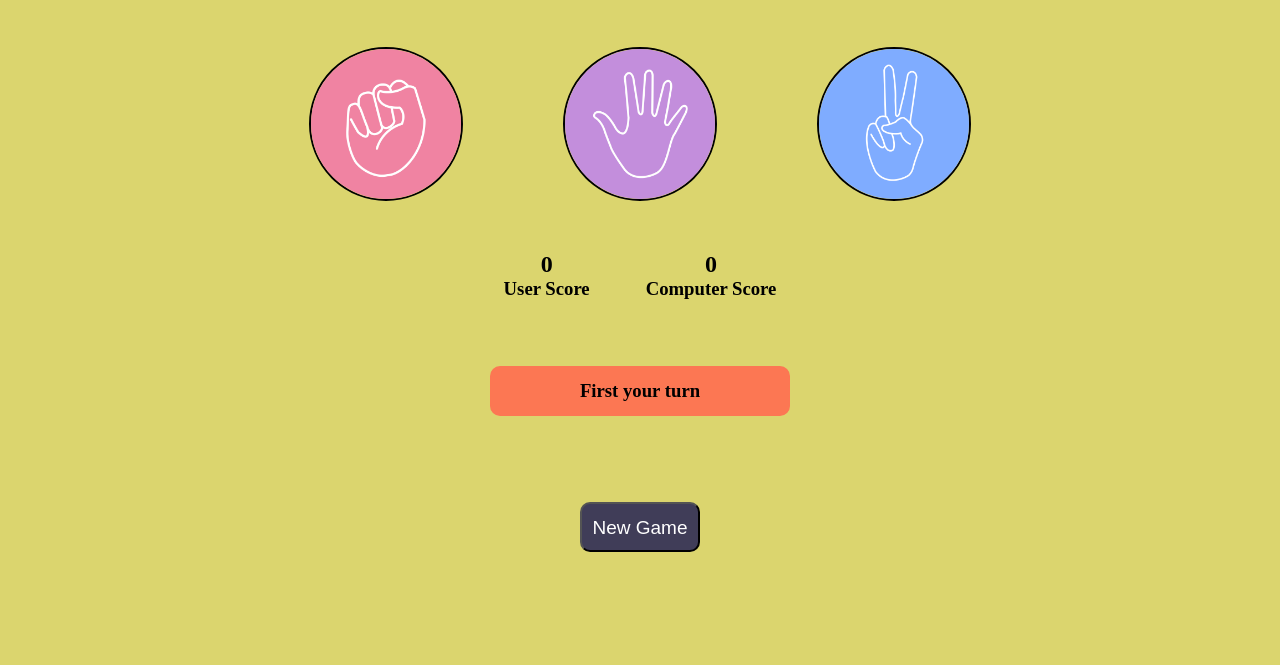
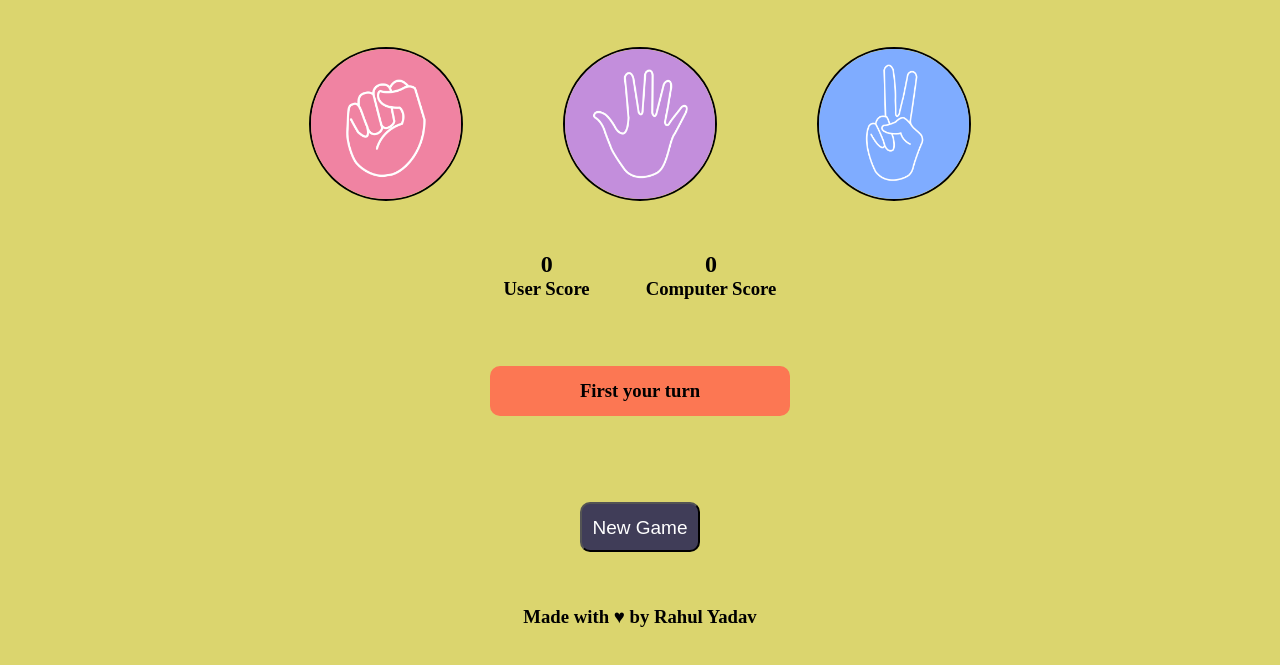
Before and after one commit to rahulyadav46691499/Stone-Paper-Scissor, a plain HTML site: page index.html in a window 1280 px wide. Shown: the part 73-738 px from the top of the page. Drawn offline with Linux system fonts and the light colour scheme.

Commit message:
Update index.html
add made by Rahul Yadav

```diff
--- a/index.html
+++ b/index.html
@@ -29,6 +29,10 @@
     <br>
     <br>
     <button>New Game</button>
+    <br>
+    <br>
+    <br>
+    <h3>Made with <span>&#9829</span> by Rahul Yadav</h3>
     <script src="script.js"></script>
 </body>
 </html>
```
